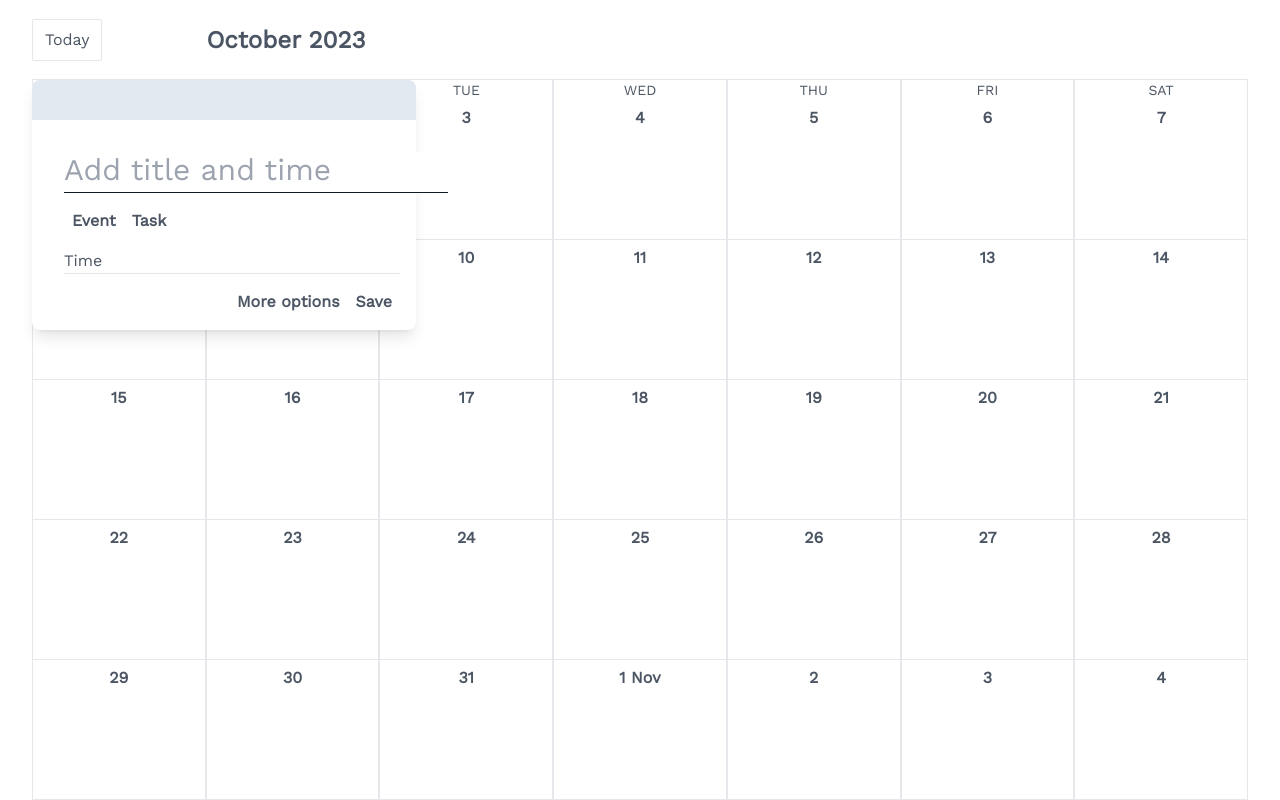
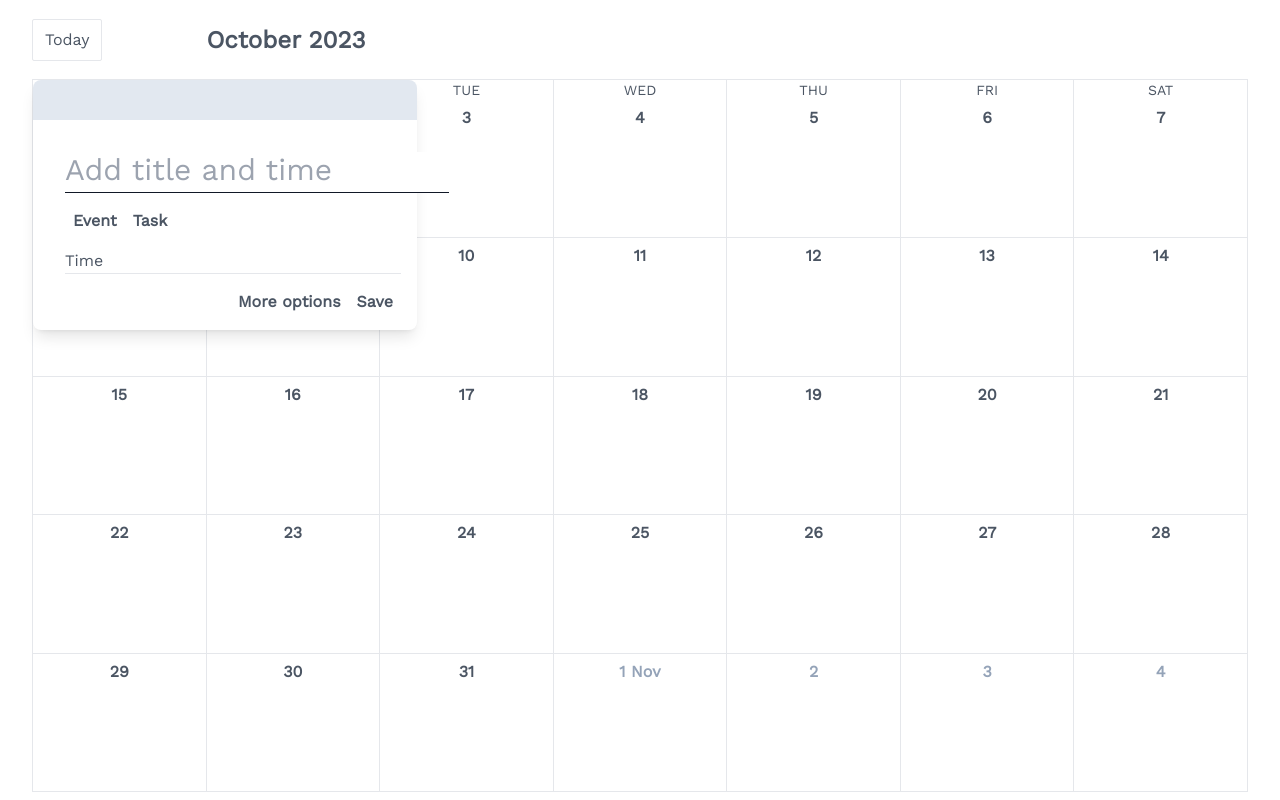
Before and after one commit to danhchau-phan/calendar, a React (Create React App) app: page / in a window 1280 px wide. Built offline with nearby package versions, Linux system fonts and the light colour scheme; some icons are missing.

Commit message:
remove double border + smooth dragging behavior

```diff
--- a/src/Day.scss
+++ b/src/Day.scss
@@ -1,5 +1,5 @@
 .day {
-  @apply font-semibold border border-t-0 py-1;
+  @apply font-semibold border border-t-0 border-l-0 py-1;
 }
 
 .day-number {
--- a/src/Day.tsx
+++ b/src/Day.tsx
@@ -47,7 +47,7 @@ export default function Day({isCurrentMonth = false, dayId, day, month, year}: D
       e.preventDefault();
       !eventFinalized && setFinalDaySelectedInEvent((selected) => (!selected));
     }}
-    onMouseLeave={(e) => {
+    onMouseOut={(e) => {
       e.preventDefault();
       !eventFinalized && setFinalDaySelectedInEvent((selected) => (!selected));
     }}
@@ -55,13 +55,13 @@ export default function Day({isCurrentMonth = false, dayId, day, month, year}: D
       e.preventDefault()
       finalizeEvent();
     }}
-    className={clsx("day", !isCurrentMonth && "disabled-tile")}>
+    className={clsx("day", !isCurrentMonth && "disabled-day")}>
     <div className="day-number">
       <div className={clsx("inline-block",isToday(day,month,year) && "text-white rounded-full bg-blue-800 w-7")}>
         {day === 1 ? <div>{day}&nbsp;{getShortMonthName(month)}</div> : day}
       </div>
     </div>
-    <div className="py-2">
+    <div className="py-2 pointer-events-none">
       {eventStartsThisDay && <div className="bg-red-300 h-1/3 rounded-md sticky"
       style={{ width: `calc(${100 * eventLength}% - 9px)`}}>placeholder</div>}
     </div>
--- a/src/Month.tsx
+++ b/src/Month.tsx
@@ -1,4 +1,5 @@
 import React, { useState } from "react";
+import clsx from "clsx";
 import { WEEKDAYS } from "./constants";
 import { MonthYear } from "./type";
 import { daysInMonth, daysOfNextMonthWithinTheLastWeek, daysOfLastMonthWithinTheFirstWeek, getLastMonthYear, getNextMonthYear } from "./utils";
@@ -16,12 +17,16 @@ export default function Month({month, year}: MonthYear) {
   const _daysInMonth: number = daysInMonth(month, year)
   const daysOfNextMonth = daysOfNextMonthWithinTheLastWeek(month, year)
 
+  const totalDaysDisplayed = daysOfLastMonth.length + _daysInMonth + daysOfNextMonth.length
   return (
-    <div className="flex-grow flex flex-col">
+    <div className="flex-grow flex flex-col mb-2 border-l">
       <div className="grid grid-cols-7 text-center text-sm">
-        {WEEKDAYS.map((day) => <div className="border-x h-fit uppercase">{day}</div>)}
+        {WEEKDAYS.map((day) => <div className="border-r h-fit uppercase">{day}</div>)}
       </div>
-      <div className="grid grid-cols-7 flex-grow leading-7">
+      <div className={
+        clsx("grid grid-cols-7 flex-grow leading-7",
+        totalDaysDisplayed === 28 ?
+          "grid-rows-4" : totalDaysDisplayed === 35 ? "grid-rows-5" : "grid-rows-6")}>
         {daysOfLastMonth.map((day, id) => <Day dayId={id} day={day} month={lastMonthYear.month} year={lastMonthYear.year} />)}
         {Array.from({length: _daysInMonth}, (val, id) => id+1).map(
           (day, id) => <Day isCurrentMonth={true} dayId={id + daysOfLastMonth.length} day={day} month={month} year={year} />
--- a/src/store.ts
+++ b/src/store.ts
@@ -14,6 +14,9 @@ export const useStore = create<CalendarState>((set) => ({
 		month: new Date().getMonth(),
 		year: new Date().getFullYear(),
 	},
+	setEventStartDayId: (dayId: number) => set({ eventStartDayId: dayId }),
+	eventStartDayId: null,
+	events: [],
 	setDisplayedMonthYear: ({ month, year }: MonthYear) => {
 		return month > 12
 			? set((state: CalendarState) => ({ displayedMonthYear: { month: 1, year: year + 1 } }))
--- a/src/type.ts
+++ b/src/type.ts
@@ -13,8 +13,11 @@ export type CalendarState = {
 	eventFinalized: boolean;
 	eventLength: number;
 	displayedMonthYear: MonthYear;
+	eventStartDayId: number | null;
+	events: Event[];
 	startAddingEvent: Function;
 	finalizeEvent: Function;
 	setEventLength: Function;
 	setDisplayedMonthYear: Function;
+	setEventStartDayId: Function;
 };
```
